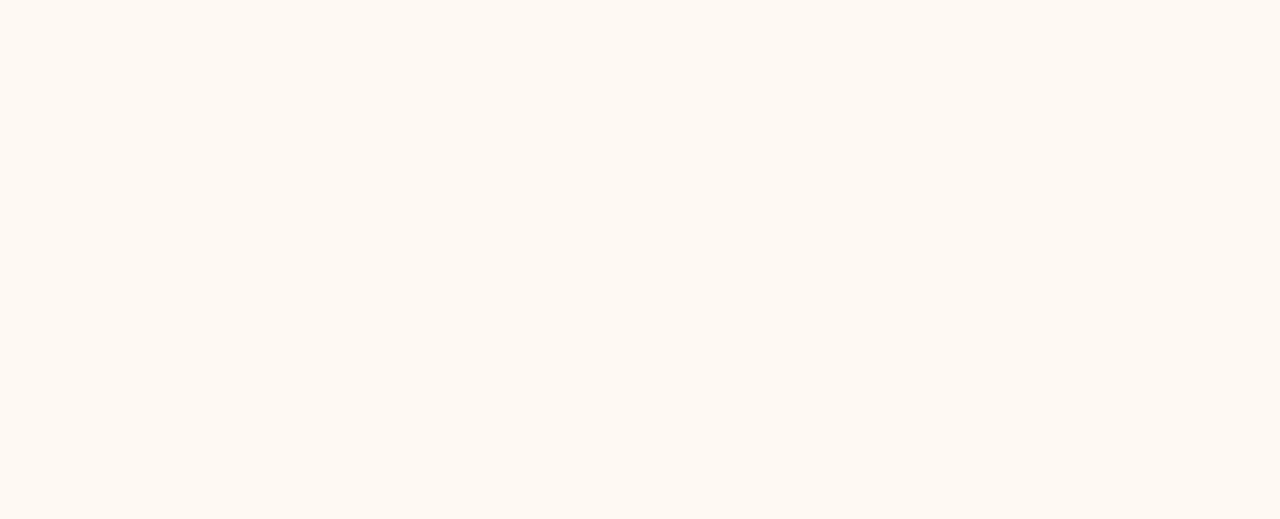
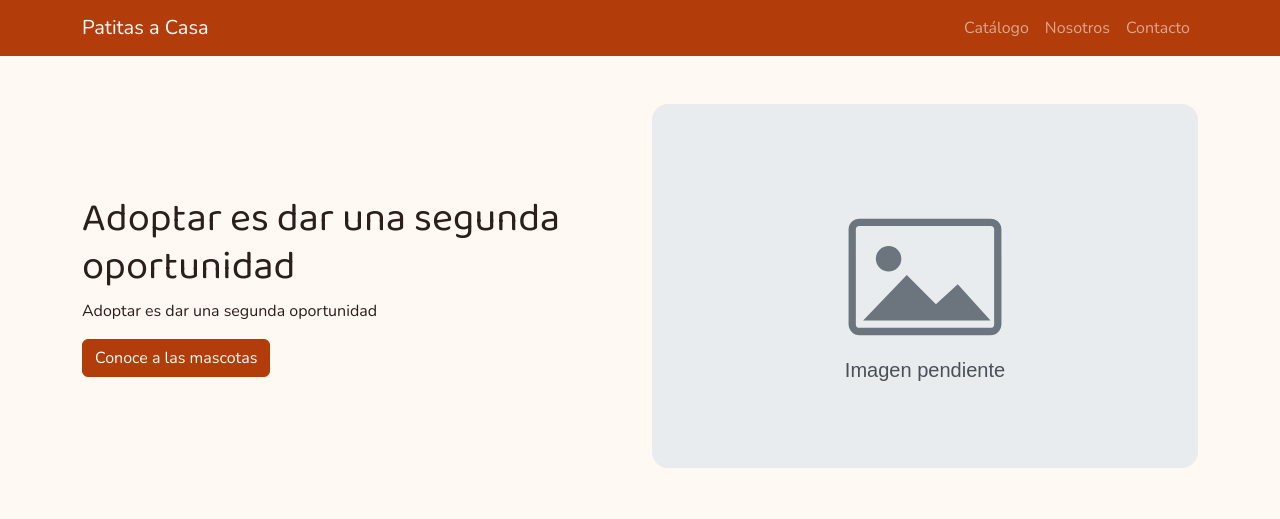
Before and after one commit to Santiago2007-arch/evaluacion2-maquetacion, a plain HTML site: page index.html in a window 1280 px wide. Drawn offline with nearby package versions, Linux system fonts and the light colour scheme.

Commit message:
feat: agregar navbar y presentacion

```diff
--- a/index.html
+++ b/index.html
@@ -4,7 +4,7 @@
     <meta charset="UTF-8" />
     <meta name="viewport" content="width=device-width, initial-scale=1" />
     <!-- TODO (issue #2): cambia el título por el nombre de tu proyecto -->
-    <title>Plantilla Evaluación 2</title>
+    <title>Patitas a Casa</title>
 
     <!-- Bootstrap 5.3 por CDN. Tu hoja de estilos va DESPUÉS para poder personalizarlo. -->
     <link
@@ -18,6 +18,69 @@
     <link rel="stylesheet" href="css/estilos.css" />
   </head>
   <body>
+    <a class="visually-hidden-focusable" href="#contenido">
+      Saltar al contenido
+    </a>
+
+    <header>
+      <nav class="navbar navbar-expand-lg navbar-dark">
+        <div class="container">
+          <a class="navbar-brand" href="#">Patitas a Casa</a>
+
+          <button
+            class="navbar-toggler"
+            type="button"
+            data-bs-toggle="collapse"
+            data-bs-target="#menu"
+            aria-controls="menu"
+            aria-expanded="false"
+            aria-label="Abrir menú"
+          >
+            <span class="navbar-toggler-icon"></span>
+          </button>
+
+          <div class="collapse navbar-collapse" id="menu">
+            <ul class="navbar-nav ms-auto">
+              <li class="nav-item">
+                <a class="nav-link" href="#catalogo">Catálogo</a>
+              </li>
+              <li class="nav-item">
+                <a class="nav-link" href="#acerca">Nosotros</a>
+              </li>
+              <li class="nav-item">
+                <a class="nav-link" href="#contacto">Contacto</a>
+              </li>
+            </ul>
+          </div>
+        </div>
+      </nav>
+    </header>
+
+    <main id="contenido">
+      <section class="container py-5" aria-labelledby="titulo-principal">
+        <div class="row align-items-center g-4">
+          <div class="col-md-6">
+            <h1 id="titulo-principal">
+              Adoptar es dar una segunda oportunidad
+            </h1>
+
+            <p>Adoptar es dar una segunda oportunidad</p>
+
+            <a href="#catalogo" class="btn btn-primary">
+              Conoce a las mascotas
+            </a>
+          </div>
+
+          <div class="col-md-6">
+            <img
+              src="img/placeholder.svg"
+              class="img-fluid rounded-4 w-100"
+              alt="Imagen ilustrativa de Patitas a Casa"
+            />
+          </div>
+        </div>
+      </section>
+    </main>
     <!--
     TODO (issue #2): estructura de la página. Consulta ISSUES.md, la guía y la
     página de tu empresa en el Manual de marca: ahí dice cómo va la navbar,
```
